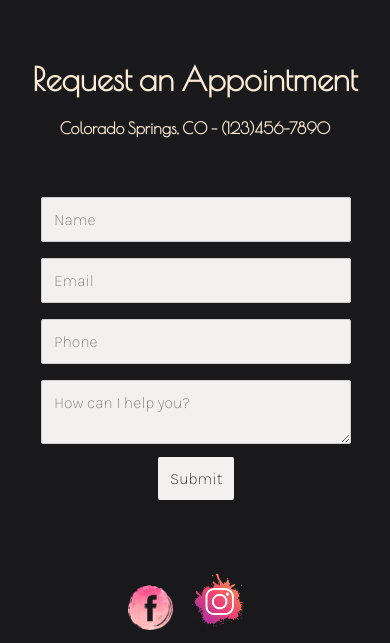
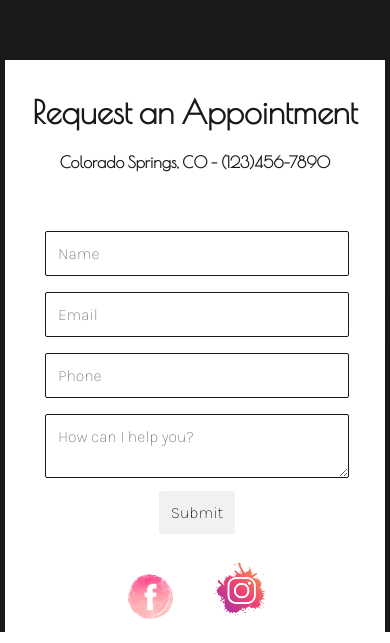
Before and after one commit to proiacm/glamlex, a React (Create React App) app: page / in a window 390 px wide. Shown: the part 2228-2871 px from the top of the page. Built offline with nearby package versions, Linux system fonts and the light colour scheme; a web font is replaced by a local one.

Commit message:
Update Appointment.css

```diff
--- a/src/Appointment/Appointment.css
+++ b/src/Appointment/Appointment.css
@@ -1,13 +1,14 @@
 .appointment {
-    margin-left: 250px;
-    margin-right: 50px;
-    margin-top: 50px;
+    background-color: #FFFFFF;
+    margin-top: 10%;
+    padding-top: 3%;
+    color: #19181a;
 }
 
 input[type=text], select, textarea {
     width: 100%; /* Full width */
     padding: 12px; /* Some padding */
-    border: 1px solid #ccc; /* Gray border */
+    border: 1px solid #19181a; /* Gray border */
     border-radius: 2px; /* Rounded borders */
     box-sizing: border-box; /* Make sure that padding and width stays in place */
     margin-top: 6px; /* Add a top margin */
@@ -15,7 +16,7 @@ input[type=text], select, textarea {
     resize: vertical; /* Allow the user to vertically resize the textarea (not horizontally) */
     font-family: 'Karla', sans-serif;
     font-size: medium;
-    background-color: #f2f1ef;
+    background-color: #FFFFFF;
   }
 
   input[type=submit] {
@@ -30,8 +31,8 @@ input[type=text], select, textarea {
   }
 
   input[type=submit]:hover {
-    background-color: #c2c1c1;
-    color: #19181a;
+    background-color: #19181a;
+    color: antiquewhite;
     transform: scale(1.2);
     transition: 700ms;
   }
@@ -39,9 +40,9 @@ input[type=text], select, textarea {
   .container {
     border-radius: 2px;
     padding: 20px;
-    margin-left: 110px;
     margin-bottom: 50px;
     width: 700px;
+    margin-left: 22%;
   }
 
   .img-link {
@@ -52,10 +53,13 @@ input[type=text], select, textarea {
     transition: 700ms;
     }
 
+   .Contact-link {
+     margin-left: 4%;
+   }
+
     @media only screen and (max-width: 600px){
       .appointment {
-        margin-left: 1px;
-        margin-right: 1px;
+       margin: 5px;
         margin-top: 50px;
     }
 
@@ -63,7 +67,10 @@ input[type=text], select, textarea {
       padding: 20px;
       margin-left: 20px;
       margin-right: 1px;
-      margin-bottom: 50px;
+      margin-bottom: 5px;
       width: 80%;
     }
+    .Contact-link {
+      margin-left: 6%;
     }
+    }
```
